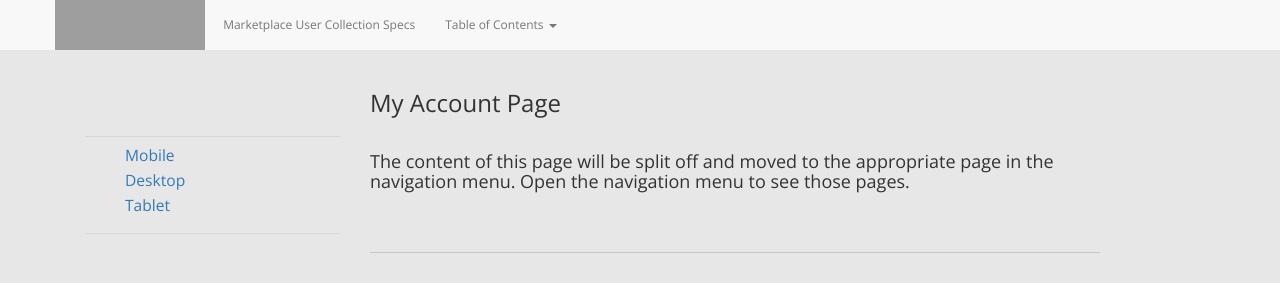
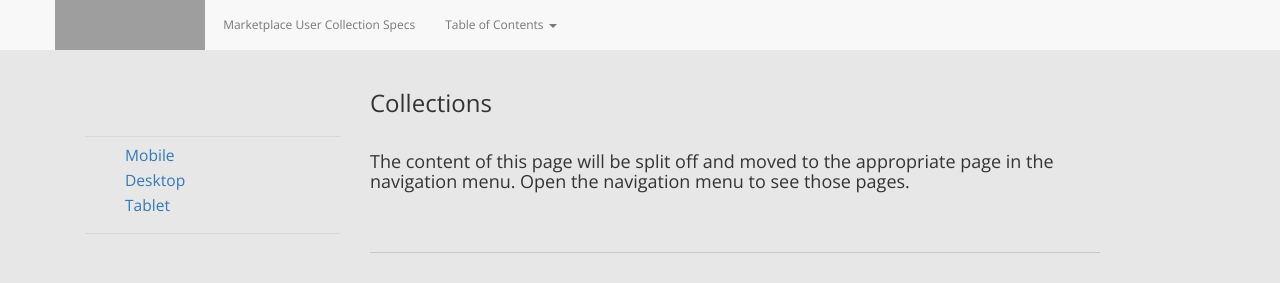
Before and after one commit to mhanratty/marketplaceux-usercollections, a Jekyll site: the page built from projectSpecsCollections.html, in a window 1280 px wide and 900 px high. Shown: the top 283 px of the window. Built offline with Jekyll 4.4.1, drawn with Linux system fonts in a browser that asks for light colours; nearby versions of some CDN libraries; grey boxes are pictures that could not be loaded.

Commit message:
Rename Collections specs page

```diff
--- a/projectSpecsCollection.html
+++ b/projectSpecsCollections.html
@@ -16,7 +16,7 @@ multisequence: nine
 	</div>
 	<div class="col-sm-9 col-md-9 col-lg-8">
 
-		<h2>My Account Page</h2>
+		<h2>Collections</h2>
 
 		<h4>The content of this page will be split off and moved to the appropriate page in the navigation menu. Open the navigation menu to see those pages.</h4>
 
```
